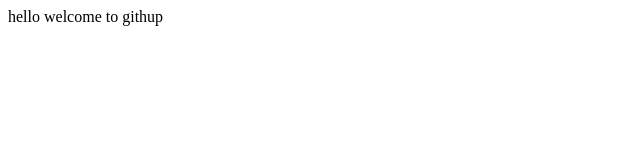
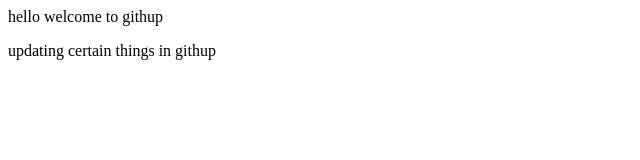
Before and after one commit to shyamshah2405/githubtest, a plain HTML site: page index.html in a window 1280 px wide. Shown: the whole page, without its empty margins (0-640 px from the left). Drawn offline with Linux system fonts and the light colour scheme.

Commit message:
added new things
testing

```diff
--- a/index.html
+++ b/index.html
@@ -6,6 +6,12 @@
 
     <body>
         <p>hello welcome to githup</p>
+
+
+
+
+
+        <p> updating certain things in githup </p>
     </body>
 
 
```
